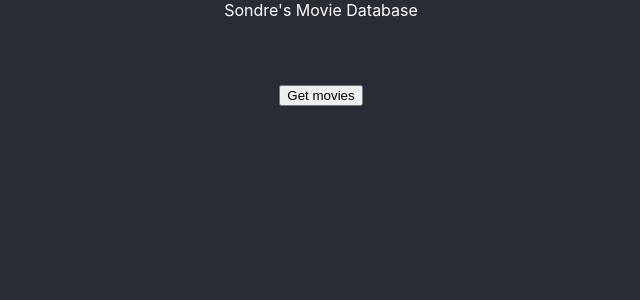
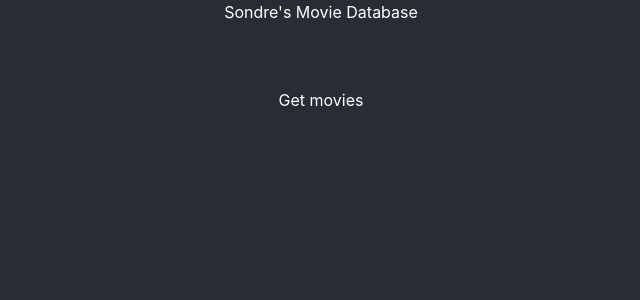
Before and after one commit to sondrew/smdb-frontend, a React (Create React App) app: page / in a window 1280 px wide. Shown: the top 300 px of the page, without its empty margins (319-959 px from the left). Built offline with nearby package versions, Linux system fonts and the light colour scheme.

Commit message:
Install and setup Chakra UI, Framer-Motion and Emotion

```diff
--- a/package.json
+++ b/package.json
@@ -3,9 +3,13 @@
   "version": "0.1.0",
   "private": true,
   "dependencies": {
+    "@chakra-ui/react": "^1.7.4",
+    "@emotion/react": "^11.7.1",
+    "@emotion/styled": "^11.6.0",
     "@types/node": "^16.11.19",
     "@types/react": "^17.0.38",
     "@types/react-dom": "^17.0.11",
+    "framer-motion": "^5.6.0",
     "react": "^17.0.2",
     "react-dom": "^17.0.2",
     "react-scripts": "5.0.0",
--- a/src/App.tsx
+++ b/src/App.tsx
@@ -1,5 +1,7 @@
 import React from 'react';
+
 import { RecoilRoot } from 'recoil';
+import { ChakraProvider } from '@chakra-ui/react';
 
 import Dashboard from './Components/Dashboard';
 import './App.css';
@@ -7,10 +9,12 @@
 function App() {
   return (
     <RecoilRoot>
-      <div className="App">
-        <header>Sondre's Movie Database</header>
-        <Dashboard />
-      </div>
+      <ChakraProvider>
+        <div className="App">
+          <header>Sondre's Movie Database</header>
+          <Dashboard />
+        </div>
+      </ChakraProvider>
     </RecoilRoot>
   );
 }
--- a/src/Models/BackendModels.ts
+++ b/src/Models/BackendModels.ts
@@ -5,6 +5,6 @@
   voteCount: number;
   popularity: number;
   overview: string;
-  posterPath: string;
+  posterUrl: string;
   releaseDate: string;
 }
```
Also changed, not shown: 1 other file (tests, documents, lock files or other folders).
